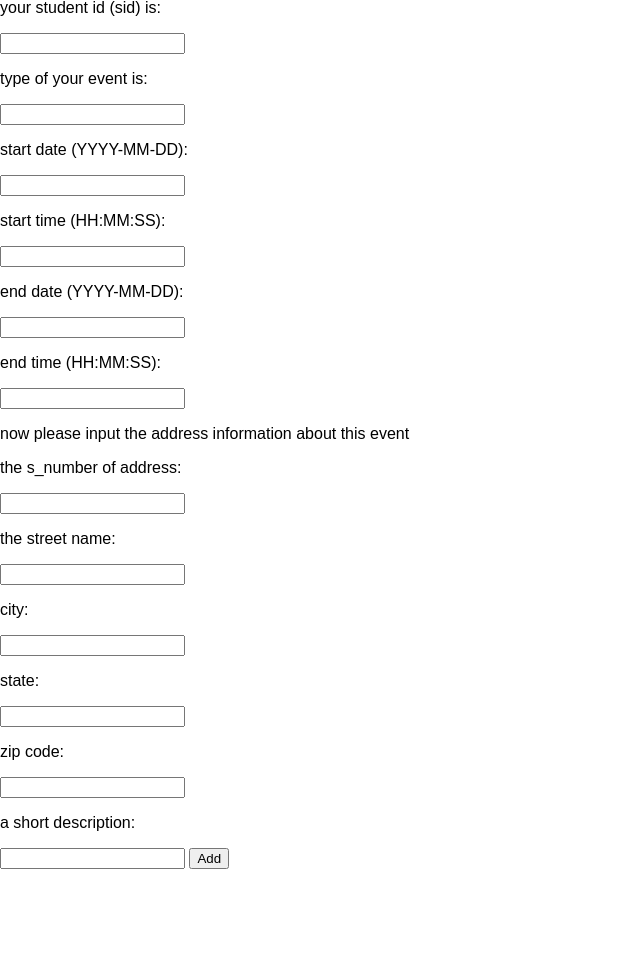
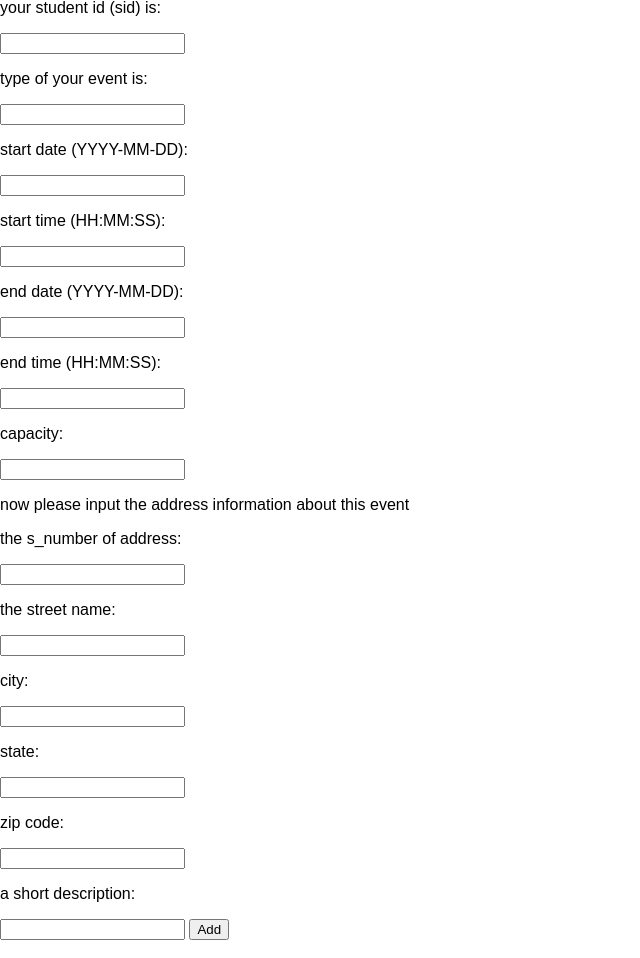
Before and after one commit to lizhe-zhao/Social-networking-site-CSW4111, a Flask app: template templates/events.html in a window 1280 px wide. Shown: the part 342-1300 px from the top of the page, without its empty margins (0-640 px from the left). Before the commit the page ends 1211 px from the top, so only its background shows below. Run offline with Flask 2, Linux system fonts and the light colour scheme; the template is opened without the code that fills it, so the values that code supplies are empty; parts of the project's set-up code (start-up, migrations or seed data) failed here and were passed over.

Commit message:
new changes

```diff
--- a/server.py
+++ b/server.py
@@ -216,12 +216,13 @@ def add_event():
   state=request.form['state']
   zip=request.form['zip']
   description = request.form['description']
+  capacity=request.form['capacity']
 
   cursor=g.conn.execute('select exists(select sid from students where sid=%s)',(sid))
   A=cursor.fetchone()[0]
   cursor.close()
   if A:
-    g.conn.execute('INSERT INTO events(eid,type,start_date,start_time,end_date,end_time,s_number,street,city,state,zip,description) VALUES (%s,%s,%s,%s,%s,%s,%s,%s,%s,%s,%s,%s)', [eid,type_of_event,start_date,start_time,end_date,end_time,s_number,street,city,state,zip,description])
+    g.conn.execute('INSERT INTO events(eid,type,start_date,start_time,end_date,end_time,s_number,street,city,state,zip,description,capacity) VALUES (%s,%s,%s,%s,%s,%s,%s,%s,%s,%s,%s,%s,%s)', [eid,type_of_event,start_date,start_time,end_date,end_time,s_number,street,city,state,zip,description,capacity])
     g.conn.execute('insert into host(sid,eid,type) values (%s,%s,%s)',[sid,eid,'per'])
     return redirect('/events')
   else:
@@ -379,7 +380,7 @@ def eventdetail(eid=None):
   vote=cursor.fetchone()
   cursor.close()
 
-  cursor=g.conn.execute('select e.eid, e.capacity, count(a.sid) from attend a, events e where a.eid=%s and e.eid=a.eid group by e.eid',(eid))
+  cursor=g.conn.execute('select e.eid, coalesce(e.capacity,100), coalesce(count(a.sid),0) from events e left join attend a on e.eid=a.eid where a.eid=%s group by e.eid',(eid))
   capacity=cursor.fetchone()
   cursor.close()
 
@@ -524,7 +525,7 @@ def joinevent(eid=None):
         cursor=g.conn.execute('select name from students where sid=%s',(sid))
         name=cursor.fetchone()[0]
         cursor.close()
-        if capacity[2]<=capacity[1]:
+        if capacity[2]<=int(capacity[1]):
           g.conn.execute('INSERT INTO attend (sid, eid, name) VALUES (%s, %s, %s)', [sid, eid, name])
         else:
           txt='List is full for this event.'
--- a/templates/events.html
+++ b/templates/events.html
@@ -54,6 +54,7 @@
     <p>start time (HH:MM:SS): </p> <input type="text" name="start_time">
     <p>end date (YYYY-MM-DD): </p> <input type="text" name="end_date">
     <p>end time (HH:MM:SS): </p> <input type="text" name="end_time">
+    <p>capacity:</p><input type='text' name='capacity'>
     <br>
     <p>now please input the address information about this event</p>
     <p>the s_number of address: </p> <input type="text" name="s_number">
```
